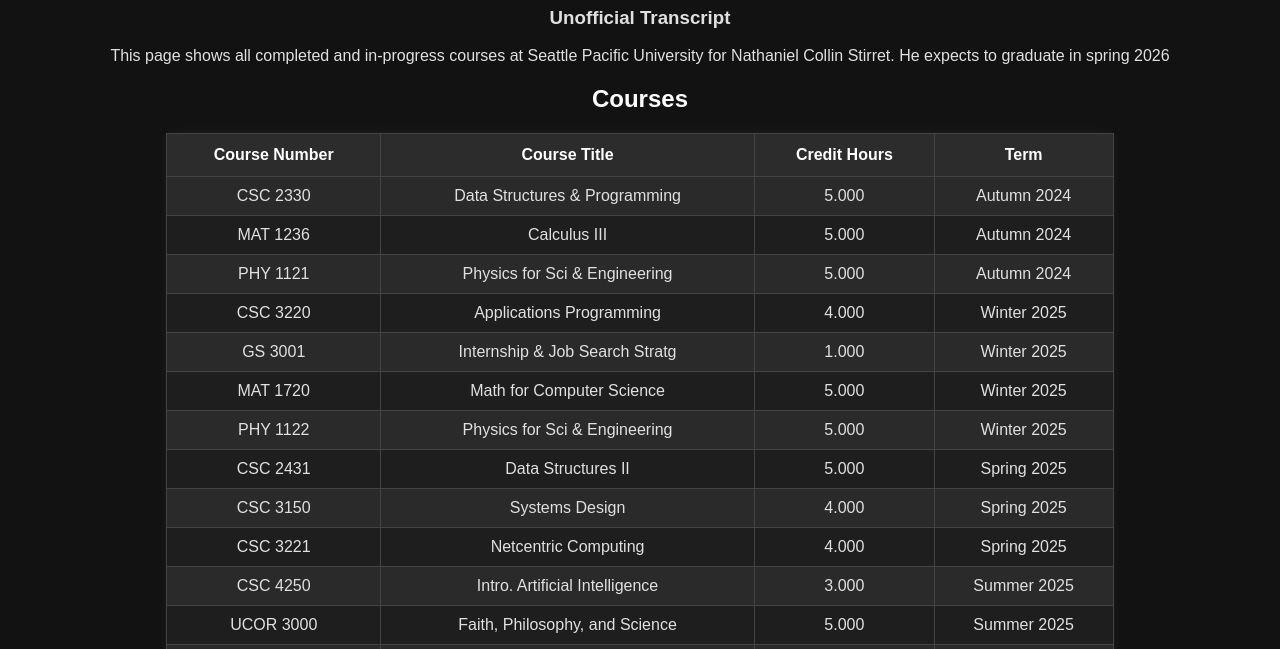
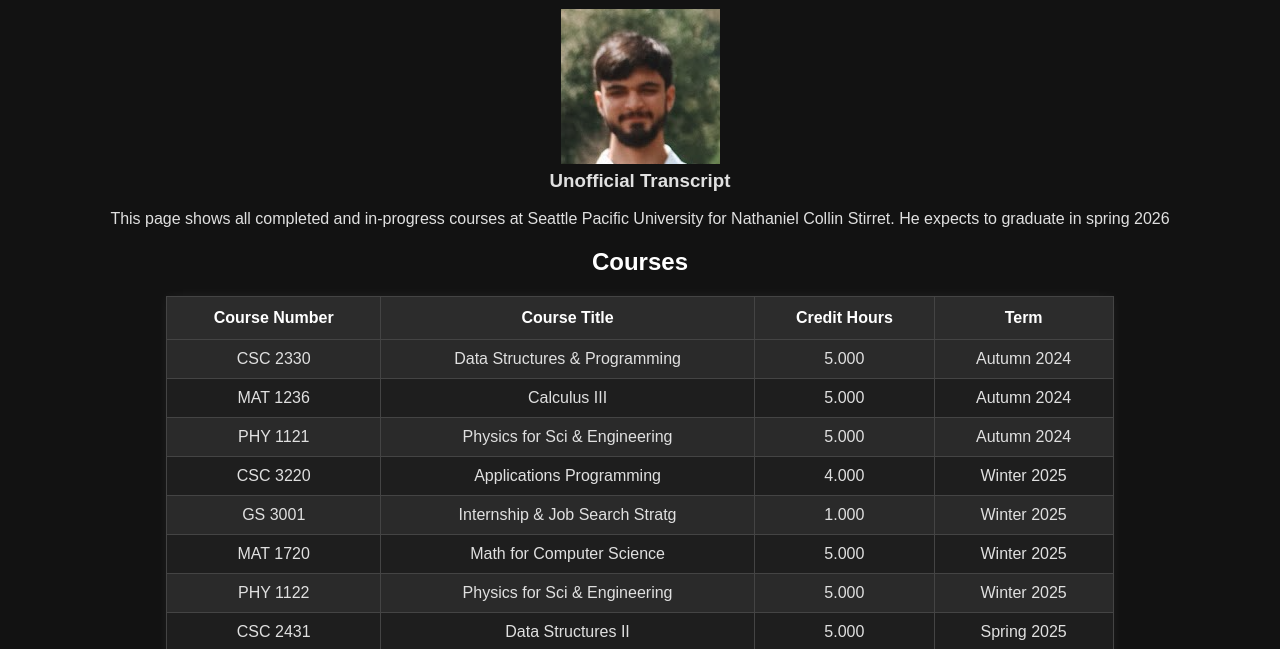
Before and after one commit to NathanielSPU/nathanielspu.io, a plain HTML site: page index.html in a window 1280 px wide. Shown: the part 149-798 px from the top of the page. Drawn offline with Linux system fonts and the light colour scheme.

Commit message:
Update index.html

```diff
--- a/index.html
+++ b/index.html
@@ -11,6 +11,11 @@
     <h1 style="text-align:center; font-size: 3rem; margin-bottom: 0.2em;">
         Nathaniel Stirret
     </h1>
+
+    <div class="profile-photo">
+    <img src="Photo.png" alt="Profile Photo">
+</div>
+
     <h3 style="text-align:center; margin-top: 0;">Unofficial Transcript</h3>
 
     <p>This page shows all completed and in-progress courses at Seattle Pacific University for Nathaniel Collin Stirret. He expects to graduate in spring 2026</p>
```
